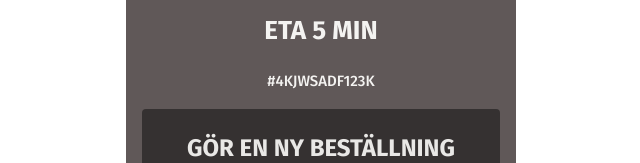
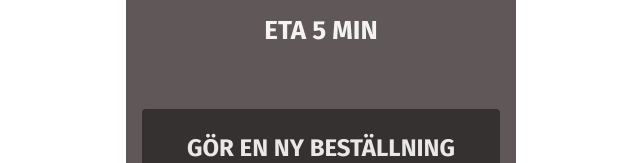
Before and after one commit to Luvgren/FoodTruck_Final, a React (Vite) app: page /confirm in a window 1280 px wide. Shown: the part 549-712 px from the top of the page, without its empty margins (319-959 px from the left). Built offline with nearby package versions, Linux system fonts and the light colour scheme.

Commit message:
fix med knapp och id

```diff
--- a/src/component/btn/receiptBtn.jsx
+++ b/src/component/btn/receiptBtn.jsx
@@ -1,12 +1,12 @@
 import { useNavigate } from "react-router-dom";
 
-function ReceiptBtn() {
+function ReceiptBtn( {order} ) {
 
   const navigate = useNavigate();
 
   return (
     <>
-        <div className="receiptBtn" onClick={() => navigate("/orders")}>Se kvitto</div>
+        <div className="receiptBtn" onClick={() => navigate("/orders", { state: { order } })}>Se kvitto</div>
     </>
   )
 }
--- a/src/component/listCart.jsx
+++ b/src/component/listCart.jsx
@@ -20,6 +20,7 @@ function ListCart({ type }) {
     const handleOrder = async () => {
         try {
             const response = await createOrder(orderPayload).unwrap();
+            console.log("POST response:", response);
             navigate("/confirm", { state: { order: response.order } });
         } catch (error) {
             console.error("Oh no, the order failed ):", error);
--- a/src/page/confirm.jsx
+++ b/src/page/confirm.jsx
@@ -1,11 +1,12 @@
 import NewOrderBtn from "../component/btn/newOrderBtn";
 import ReceiptBtn from "../component/btn/receiptBtn";
 import Logotype from "../component/logotype";
-import { useNavigate } from "react-router-dom";
+import { useLocation } from "react-router-dom";
 
 function Confirm() {
 
-  const navigate = useNavigate();
+  const location = useLocation();
+  const order = location.state?.order;
 
   return (
     <div className="mainConfirm">
@@ -21,12 +22,12 @@ function Confirm() {
             <img className="confirm-box" src="/box.png"></img>
             <div className="confirm-title">Dina wontons tillagas!</div>
             <div className="confirm-time">Eta 5 min</div>
-            <div className="confirm-id">#4KJWSADF123K</div>
+            <div className="confirm-id">{order ? `#${order.id}` : ""}</div>
         </div>
       </div>
       <div className="container-Btn">
         <NewOrderBtn />
-        <ReceiptBtn />
+        <ReceiptBtn order={order} />
       </div>
     </div>
   )
--- a/src/page/orders.jsx
+++ b/src/page/orders.jsx
@@ -7,6 +7,8 @@ function Orders() {
 
   const location = useLocation();
   const order = location.state?.order;
+
+  console.log(order)
 
   return (
     <div className="mainOrder">
```
